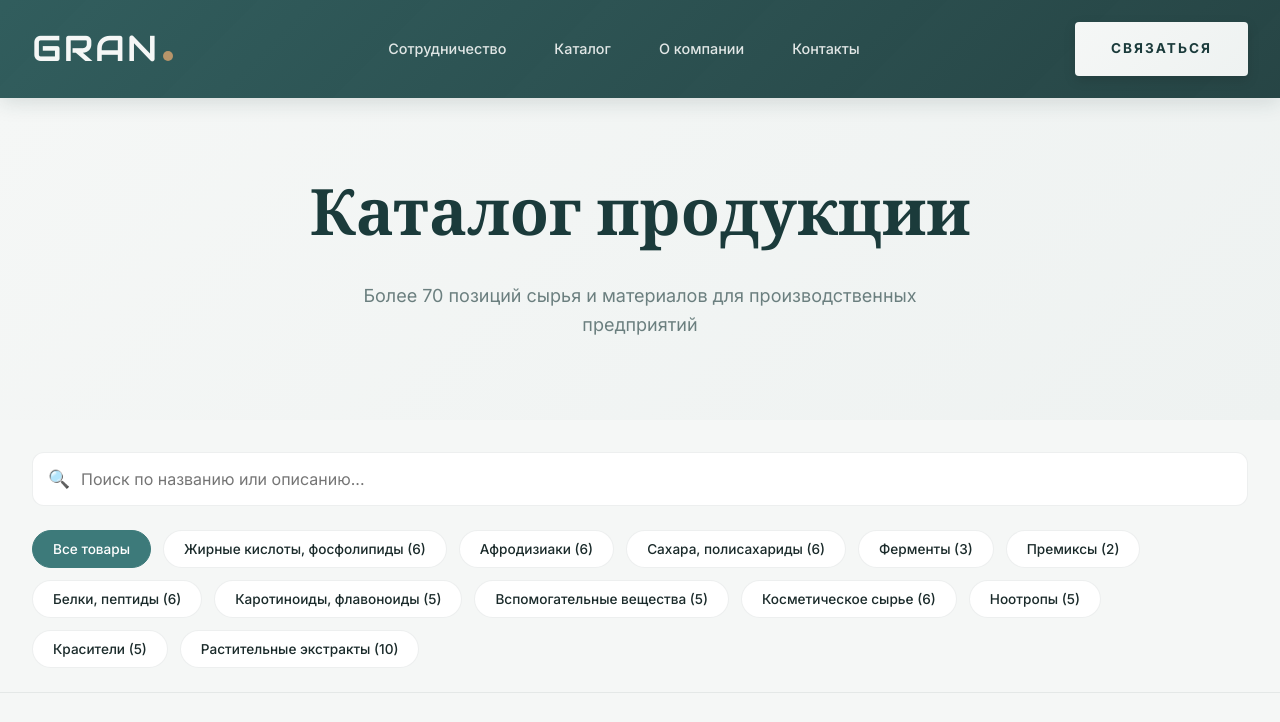
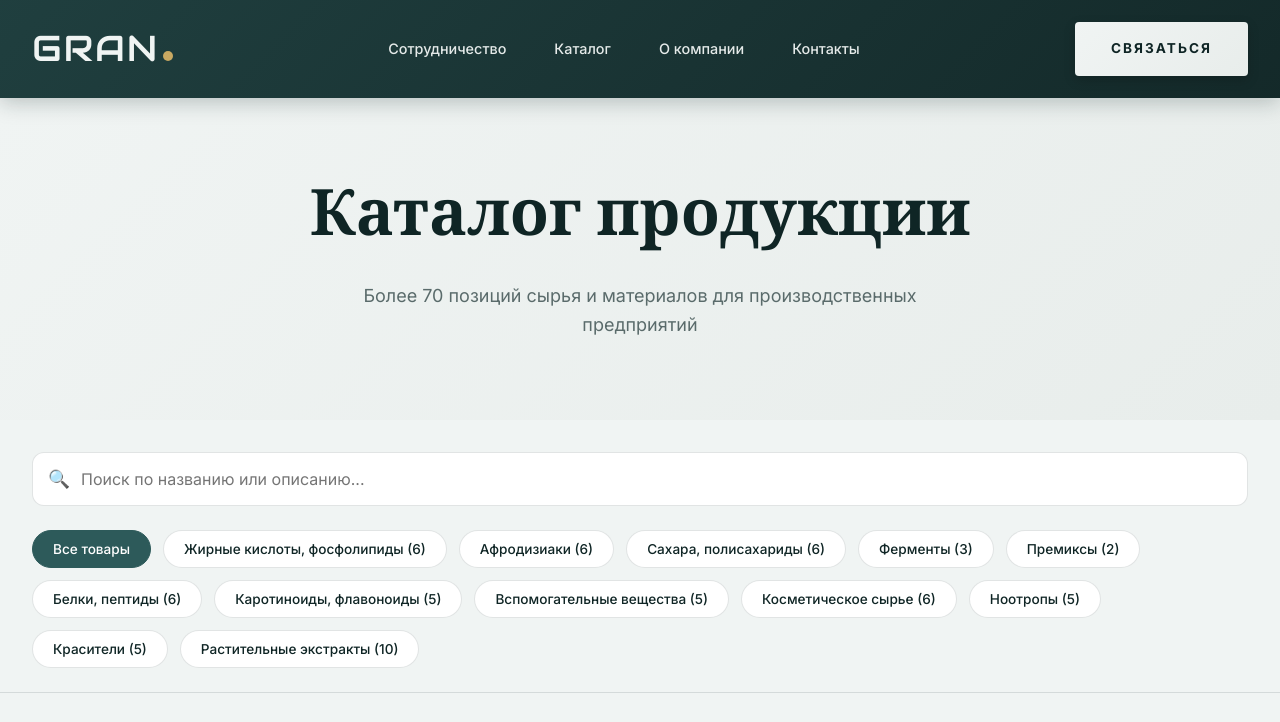
Before and after one commit to 11pixel11/gran-site, a plain HTML site: page catalog.html in a window 1280 px wide. Shown: the top 722 px of the page. Drawn offline with nearby package versions, Linux system fonts and the light colour scheme.

Commit message:
Update catalog.html

```diff
--- a/catalog.html
+++ b/catalog.html
@@ -12,20 +12,20 @@
 
     <style>
         :root {
-            --color-primary: #1B3B3B;
-            --color-primary-light: #2D5A5A;
-            --color-primary-mid: #3D7A7A;
-            --color-primary-soft: #5A9A9A;
-            --color-accent: #B8956A;
+            --color-primary: #0F2525;
+            --color-primary-light: #1B3B3B;
+            --color-primary-mid: #2D5A5A;
+            --color-primary-soft: #3D7A7A;
+            --color-accent: #C9A962;
             --color-accent-soft: #D4B896;
-            --color-bg: #F5F7F6;
+            --color-bg: #F0F4F3;
             --color-surface: #FFFFFF;
-            --color-text: #1A2A2A;
-            --color-text-muted: #6B7F7F;
-            --color-border: rgba(27, 59, 59, 0.08);
-            --shadow-sm: 0 2px 8px rgba(27, 59, 59, 0.06);
-            --shadow-md: 0 8px 24px rgba(27, 59, 59, 0.08);
-            --shadow-lg: 0 16px 48px rgba(27, 59, 59, 0.12);
+            --color-text: #0F2525;
+            --color-text-muted: #5A6B6B;
+            --color-border: rgba(15, 37, 37, 0.12);
+            --shadow-sm: 0 2px 8px rgba(15, 37, 37, 0.08);
+            --shadow-md: 0 8px 24px rgba(15, 37, 37, 0.12);
+            --shadow-lg: 0 16px 48px rgba(15, 37, 37, 0.15);
             --radius-sm: 4px;
             --radius-md: 12px;
             --radius-lg: 20px;
@@ -50,12 +50,12 @@
             position: fixed;
             top: 0; left: 0; width: 100%;
             z-index: 1000;
-            background: linear-gradient(135deg, rgba(45, 90, 90, 0.98) 0%, rgba(27, 59, 59, 0.95) 100%);
+            background: linear-gradient(135deg, rgba(27, 59, 59, 0.98) 0%, rgba(15, 37, 37, 0.98) 100%);
             backdrop-filter: blur(20px);
             -webkit-backdrop-filter: blur(20px);
             padding: 1.25rem 0;
             transition: var(--transition);
-            box-shadow: 0 4px 20px rgba(27, 59, 59, 0.15);
+            box-shadow: 0 4px 20px rgba(15, 37, 37, 0.25);
         }
         header.scrolled { padding: 0.875rem 0; }
 
@@ -87,7 +87,7 @@
         .nav-links { display: flex; gap: 3rem; list-style: none; }
         .nav-links a {
             font-size: 0.9rem; font-weight: 500;
-            color: rgba(245, 247, 246, 0.9);
+            color: rgba(240, 244, 243, 0.95);
             text-decoration: none;
             transition: var(--transition);
         }
@@ -98,7 +98,7 @@
             align-items: center;
             gap: 0.75rem;
             padding: 1rem 2.25rem;
-            background: linear-gradient(135deg, var(--color-bg) 0%, #EEF2F1 100%);
+            background: linear-gradient(135deg, var(--color-bg) 0%, #E8EDEB 100%);
             color: var(--color-primary);
             font-size: 0.85rem;
             font-weight: 700;
@@ -107,11 +107,11 @@
             border-radius: var(--radius-sm);
             text-decoration: none;
             transition: var(--transition);
-            box-shadow: 0 4px 12px rgba(0, 0, 0, 0.15);
+            box-shadow: 0 4px 12px rgba(0, 0, 0, 0.2);
         }
         .btn-contact:hover {
             transform: translateY(-2px);
-            box-shadow: 0 8px 24px rgba(184, 149, 106, 0.3);
+            box-shadow: 0 8px 24px rgba(201, 169, 98, 0.4);
         }
 
         .mobile-menu-btn {
@@ -138,7 +138,7 @@
             position: fixed;
             top: 0; left: 0;
             width: 100%; height: 100vh; height: 100dvh;
-            background: linear-gradient(160deg, #0F2525 0%, #1B3B3B 50%, #2D5A5A 100%);
+            background: linear-gradient(160deg, #0A1A1A 0%, #0F2525 50%, #1B3B3B 100%);
             z-index: 1001;
             display: flex;
             flex-direction: column;
@@ -166,13 +166,13 @@
             color: var(--color-bg);
             text-decoration: none;
             padding: 1.25rem 0;
-            border-bottom: 1px solid rgba(245, 247, 246, 0.1);
+            border-bottom: 1px solid rgba(240, 244, 243, 0.15);
         }
         .mobile-menu-nav a:hover { color: var(--color-accent); }
 
         .catalog-page { padding-top: 100px; min-height: 100vh; }
         .catalog-header {
-            background: linear-gradient(135deg, var(--color-bg) 0%, #EEF2F1 100%);
+            background: linear-gradient(135deg, var(--color-bg) 0%, #E8EDEB 100%);
             padding: 4rem 0 3rem;
             text-align: center;
         }
@@ -216,7 +216,7 @@
         .search-box input:focus {
             outline: none;
             border-color: var(--color-primary-mid);
-            box-shadow: 0 0 0 3px rgba(61, 122, 122, 0.1);
+            box-shadow: 0 0 0 3px rgba(45, 90, 90, 0.15);
         }
         .search-box::before {
             content: '🔍';
@@ -307,18 +307,18 @@
             content: '';
             position: absolute;
             inset: 0;
-            background: radial-gradient(circle at 30% 30%, rgba(184, 149, 106, 0.25) 0%, transparent 60%);
+            background: radial-gradient(circle at 30% 30%, rgba(201, 169, 98, 0.3) 0%, transparent 60%);
         }
         .product-image-icon {
             font-size: 3rem;
             color: var(--color-accent);
             z-index: 1;
-            opacity: 0.8;
+            opacity: 0.9;
         }
         .product-category-badge {
             position: absolute;
             top: 1rem; left: 1rem;
-            background: rgba(245, 247, 246, 0.95);
+            background: rgba(240, 244, 243, 0.95);
             color: var(--color-primary-mid);
             padding: 0.375rem 0.875rem;
             border-radius: 50px;
@@ -364,7 +364,7 @@
         }
         .product-link {
             font-size: 0.8rem;
-            color: var(--color-accent);
+            color: var(--color-primary-mid);
             font-weight: 600;
             text-transform: uppercase;
             letter-spacing: 0.1em;
@@ -383,7 +383,7 @@
 
         footer {
             background: var(--color-primary);
-            color: rgba(245, 247, 246, 0.7);
+            color: rgba(240, 244, 243, 0.8);
             padding: 4rem 0 2rem;
             margin-top: 4rem;
         }
@@ -407,7 +407,7 @@
         .footer-col ul { list-style: none; }
         .footer-col ul li { margin-bottom: 0.875rem; }
         .footer-col a {
-            color: rgba(245, 247, 246, 0.7);
+            color: rgba(240, 244, 243, 0.8);
             text-decoration: none;
             transition: var(--transition);
         }
@@ -416,7 +416,7 @@
             max-width: 1400px;
             margin: 0 auto;
             padding: 2rem 2rem 0;
-            border-top: 1px solid rgba(245, 247, 246, 0.1);
+            border-top: 1px solid rgba(240, 244, 243, 0.15);
             text-align: center;
             font-size: 0.85rem;
         }
```
